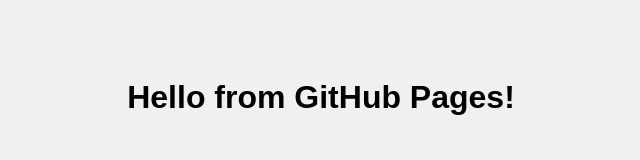
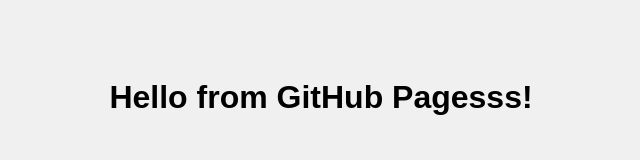
Before and after one commit to Amna-Yasir/gh-pages-demo, a plain HTML site: page src/index.html in a window 1280 px wide. Shown: the whole page, without its empty margins (319-959 px from the left). Drawn offline with Linux system fonts and the light colour scheme.

Commit message:
Update index.html

```diff
--- a/src/index.html
+++ b/src/index.html
@@ -6,6 +6,6 @@
   <link rel="stylesheet" href="style.css">
 </head>
 <body>
-  <h1>Hello from GitHub Pages!</h1>
+  <h1>Hello from GitHub Pagesss!</h1>
 </body>
 </html>
```
